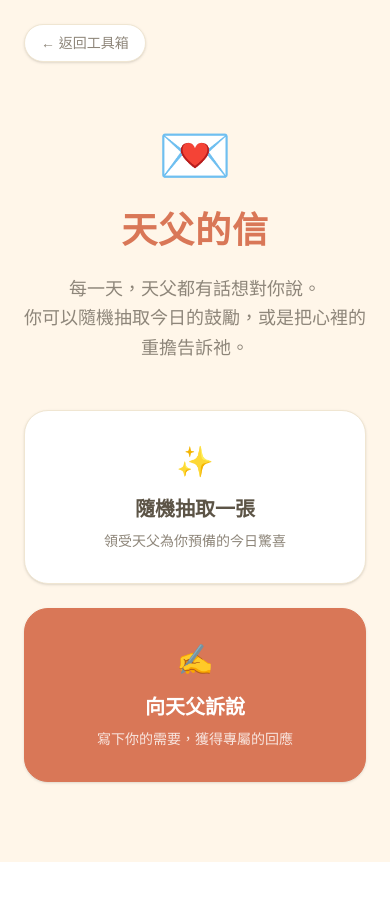
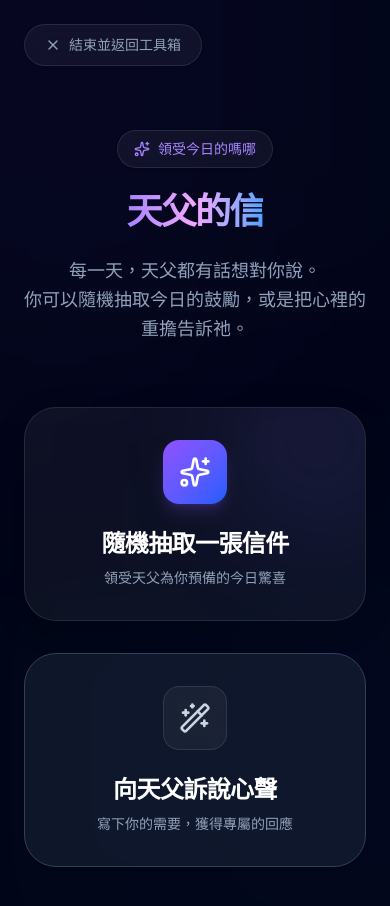
Before and after one commit to woodylin0403/guitar-chords, a Next.js app: page /letters in a window 390 px wide. Shown: the top 906 px of the page. Before the commit the page ends 862 px from the top, so only its background shows below. Built offline with nearby package versions, Linux system fonts and the light colour scheme.

Commit message:
天父的信動畫

```diff
--- a/app/letters/page.tsx
+++ b/app/letters/page.tsx
@@ -3,6 +3,7 @@ import React, { useState } from 'react';
 import Link from 'next/link';
 import Head from 'next/head';
 import { getMatchedLetter } from '@/data/letters';
+import { Sparkles, Wand2, X } from 'lucide-react';
 
 export default function HeavenlyLetters() {
   const [isModalOpen, setIsModalOpen] = useState(false);
@@ -11,16 +12,36 @@ export default function HeavenlyLetters() {
   const [letterData, setLetterData] = useState<any>(null);
   const [letterImage, setLetterImage] = useState('');
 
+  // 🌟 新增：控制抽卡動畫階段的狀態
+  const [drawStage, setDrawStage] = useState<'orb' | 'spinning' | 'reveal'>('orb');
+
   // 處理隨機抽取
   const handleRandomDraw = () => {
+    // 1. 初始化抽卡狀態
+    setDrawStage('orb');
     setModalState('loading');
     setIsModalOpen(true);
-    setTimeout(() => {
+  };
+
+  // 🌟 新增：使用者點擊光點後的動畫序列
+  const startDrawingRitual = () => {
+    if (drawStage !== 'orb') return;
+
+    // 1. 開始旋轉
+    setDrawStage('spinning');
+
+    // 2. 隨機獲取信件資料 (在背景進行)
     const result = getMatchedLetter();
     setLetterData(result.letter);
     setLetterImage(result.image);
+
+    // 3. 2.2 秒後翻卡揭曉 (對應 spinning 動畫時間)
+    setTimeout(() => {
+      setDrawStage('reveal');
+      setTimeout(() => {
         setModalState('letter');
-    }, 1500);
+      }, 300); // 縮放過渡
+    }, 2200);
   };
 
   // 處理寫下心聲
@@ -46,74 +67,144 @@ export default function HeavenlyLetters() {
   };
 
   return (
-    <main className="min-h-screen bg-[#FFF6E9] text-[#5C5446] font-sans selection:bg-[#D97757] selection:text-white">
+    <main className="min-h-screen bg-slate-950 text-slate-100 font-sans selection:bg-violet-500 selection:text-white relative overflow-hidden">
       <Head>
         <title>天父的信 | 烏鴉的嗎哪</title>
       </Head>
 
-      <nav className="p-6 md:px-12 md:py-8 max-w-6xl mx-auto flex justify-start relative z-10">
-        <Link href="/tools-hub" className="text-[#8E867A] hover:text-[#D97757] font-medium transition-colors bg-white px-4 py-2 rounded-full shadow-sm text-sm border border-[#F0E6D2]">
-          ← 返回工具箱
+      {/* 背景深邃光暈 */}
+      <div className="absolute top-[-20%] left-[-10%] w-[50%] h-[50%] bg-violet-600/15 rounded-full blur-[160px] pointer-events-none"></div>
+      <div className="absolute bottom-[0%] right-[-10%] w-[40%] h-[40%] bg-blue-600/10 rounded-full blur-[140px] pointer-events-none"></div>
+
+      {/* 現代化毛玻璃導覽列 */}
+      <nav className="p-6 md:px-12 md:py-8 max-w-6xl mx-auto flex justify-start relative z-10 sticky top-0">
+        <Link href="/tools-hub" className="text-slate-400 hover:text-white font-medium transition-all bg-white/5 backdrop-blur-md px-5 py-2.5 rounded-full shadow-sm text-sm border border-white/10 flex items-center gap-2 group">
+          <X className="w-4 h-4 group-hover:rotate-90 transition-transform" /> 結束並返回工具箱
         </Link>
       </nav>
 
       <section className="flex flex-col items-center justify-center pt-10 pb-20 px-6 max-w-4xl mx-auto text-center relative z-10">
-        <div className="text-6xl mb-6 animate-bounce">💌</div>
-        <h1 className="text-4xl md:text-5xl font-bold text-[#D97757] mb-6 tracking-wide">天父的信</h1>
-        <p className="text-lg md:text-xl text-[#8E867A] mb-12 max-w-lg leading-relaxed">
+        <div className="inline-flex items-center gap-2 px-4 py-2 rounded-full bg-white/5 border border-white/10 shadow-sm mb-6 text-sm font-medium text-violet-400 backdrop-blur-sm">
+          <Sparkles className="w-4 h-4" /> 領受今日的嗎哪
+        </div>
+        <h1 className="text-4xl md:text-6xl font-extrabold text-transparent bg-clip-text bg-gradient-to-r from-violet-400 via-fuchsia-300 to-blue-400 mb-6 tracking-tighter leading-[1.1]">
+          天父的信
+        </h1>
+        <p className="text-lg md:text-xl text-slate-400 mb-16 max-w-lg leading-relaxed font-medium">
           每一天，天父都有話想對你說。<br/>你可以隨機抽取今日的鼓勵，或是把心裡的重擔告訴祂。
         </p>
 
-        <div className="grid grid-cols-1 md:grid-cols-2 gap-6 w-full max-w-2xl">
-          <button onClick={handleRandomDraw} className="group p-8 bg-white border border-[#F0E6D2] rounded-3xl shadow-sm hover:shadow-xl transition-all hover:-translate-y-1 text-center">
-            <div className="text-3xl mb-4 group-hover:scale-110 transition-transform">✨</div>
-            <h3 className="text-xl font-bold text-[#5C5446] mb-2">隨機抽取一張</h3>
-            <p className="text-[#8E867A] text-sm">領受天父為你預備的今日驚喜</p>
+        <div className="grid grid-cols-1 md:grid-cols-2 gap-8 w-full max-w-3xl">
+          <button onClick={handleRandomDraw} className="group p-8 bg-white/5 border border-white/10 rounded-[2rem] shadow-[0_8px_30px_rgb(0,0,0,0.2)] hover:shadow-[0_20px_40px_rgb(139,92,246,0.15)] transition-all duration-500 ease-[cubic-bezier(0.23,1,0.32,1)] hover:-translate-y-2 text-center relative overflow-hidden">
+            <div className="absolute top-0 right-0 w-40 h-40 bg-gradient-to-br from-violet-500/20 to-blue-500/10 rounded-full blur-3xl -mr-10 -mt-10 transition-transform duration-700 group-hover:scale-150"></div>
+            <div className="relative z-10">
+              <div className="w-16 h-16 rounded-2xl bg-gradient-to-br from-violet-500 to-blue-600 flex items-center justify-center mb-6 shadow-lg shadow-violet-500/20 group-hover:scale-110 transition-transform duration-500 mx-auto">
+                <Sparkles className="w-8 h-8 text-white" />
+              </div>
+              <h3 className="text-2xl font-bold text-white mb-2 tracking-tight">隨機抽取一張信件</h3>
+              <p className="text-slate-400 text-sm font-medium">領受天父為你預備的今日驚喜</p>
+            </div>
           </button>
 
-          <button onClick={openInputModal} className="group p-8 bg-[#D97757] border border-[#D97757] rounded-3xl shadow-sm hover:shadow-xl transition-all hover:-translate-y-1 text-center text-white">
-            <div className="text-3xl mb-4 group-hover:scale-110 transition-transform">✍️</div>
-            <h3 className="text-xl font-bold mb-2">向天父訴說</h3>
-            <p className="text-white/80 text-sm">寫下你的需要，獲得專屬的回應</p>
+          <button onClick={openInputModal} className="group p-8 bg-slate-800/50 border border-slate-700 rounded-[2rem] shadow-sm hover:shadow-[0_20px_40px_rgb(0,0,0,0.3)] transition-all duration-500 ease-[cubic-bezier(0.23,1,0.32,1)] hover:-translate-y-2 text-center text-white relative overflow-hidden">
+             <div className="relative z-10">
+              <div className="w-16 h-16 rounded-2xl bg-white/5 backdrop-blur-sm border border-white/10 flex items-center justify-center mb-6 mx-auto group-hover:scale-110 transition-transform duration-500">
+                <Wand2 className="w-8 h-8 text-slate-300" />
+              </div>
+              <h3 className="text-2xl font-bold mb-2 tracking-tight">向天父訴說心聲</h3>
+              <p className="text-slate-400 text-sm font-medium">寫下你的需要，獲得專屬的回應</p>
+             </div>
           </button>
         </div>
       </section>
 
-      {/* Modal 視窗 */}
-      <div className={`fixed inset-0 w-full h-full bg-[#5C5446]/60 backdrop-blur-sm flex justify-center items-center z-[1000] transition-opacity duration-400 ease-in-out ${isModalOpen ? 'opacity-100 pointer-events-auto' : 'opacity-0 pointer-events-none'}`} onClick={(e) => { if (e.target === e.currentTarget) closeModal(); }}>
-        <div className={`bg-white w-[90%] max-w-[500px] rounded-2xl p-8 md:p-10 shadow-2xl relative transition-transform duration-400 ease-in-out max-h-[90vh] overflow-y-auto ${isModalOpen ? 'translate-y-0' : 'translate-y-5'}`}>
-          <button onClick={closeModal} className="absolute top-5 right-5 text-2xl text-[#8E867A] hover:text-[#5C5446] transition-colors">&times;</button>
+      {/* 🌟 Modal 視窗 (包含抽卡與內容顯示) */}
+      <div className={`fixed inset-0 w-full h-full ${modalState === 'loading' ? 'bg-black' : 'bg-slate-950/80backdrop-blur-xl'} flex justify-center items-center z-[1000] transition-all duration-500 ease-in-out ${isModalOpen ? 'opacity-100 pointer-events-auto' : 'opacity-0 pointer-events-none'}`} onClick={(e) => { if (e.target === e.currentTarget) closeModal(); }}>
+
+        {/* 🌟 動畫 Keyframes - 請把這段 CSS 貼到 globals.css 或放在 style tag 裡 */}
+        <style jsx global>{`
+          @keyframes orb-float {
+            0%, 100% { transform: translateY(0) scale(1); opacity: 0.8; }
+            50% { transform: translateY(-10px) scale(1.05); opacity: 1; }
+          }
+          @keyframes orb-spinning {
+            0% { transform: rotate(0deg) scale(1); filter: blur(0px); }
+            50% { transform: rotate(720deg) scale(1.5); filter: blur(2px); }
+            100% { transform: rotate(1440deg) scale(0); filter: blur(10px); }
+          }
+          @keyframes card-reveal {
+            0% { transform: scale(0) rotateY(90deg); opacity: 0; filter: blur(10px); }
+            100% { transform: scale(1) rotateY(0deg); opacity: 1; filter: blur(0px); }
+          }
+          .animate-orb-float { animation: orb-float 3s ease-in-out infinite; }
+          .animate-orb-spinning { animation: orb-spinning 2.2s cubic-bezier(0.23, 1, 0.32, 1) forwards; }
+          .animate-card-reveal { animation: card-reveal 0.6s cubic-bezier(0.23, 1, 0.32, 1) forwards; }
+        `}</style>
+
+        {/* Loading / 抽卡動畫階段 */}
+        {modalState === 'loading' && (
+          <div className="flex flex-col items-center justify-center relative w-full h-full text-center">
+
+            {/* 1. 光點階段 (Orb) */}
+            {drawStage === 'orb' && (
+              <div onClick={startDrawingRitual} className="cursor-pointer relative flex flex-col items-center group">
+                {/* 中心光點 */}
+                <div className="w-24 h-24 rounded-full bg-gradient-to-br from-violet-500 via-fuchsia-300 to-blue-400 blur-md shadow-[0_0_80px_rgb(139,92,246,0.6)] animate-orb-float"></div>
+                {/* 漣漪動畫 */}
+                <div className="absolute inset-0 w-24 h-24 rounded-full border-2 border-violet-400/50 scale-100 opacity-0 group-hover:scale-150 group-hover:opacity-100 transition-all duration-1000"></div>
+                <p className="mt-12 text-2xl font-bold text-transparent bg-clip-text bg-gradient-to-r from-violet-300 to-blue-200 tracking-wider">點擊光點 · 開啟嗎哪</p>
+                <p className="mt-2 text-slate-500 text-sm">請保持一顆安靜期待的心</p>
+              </div>
+            )}
+
+            {/* 2. 旋轉與擴張階段 (Spinning) */}
+            {drawStage === 'spinning' && (
+              <div className="relative w-full h-full flex items-center justify-center">
+                {/* 核心旋轉體 */}
+                <div className="w-32 h-32 rounded-full bg-white blur-xl shadow-[0_0_120px_white] animate-orb-spinning"></div>
+                {/* 環繞卡片光影 (簡化版) */}
+                <div className="absolute inset-0 flex items-center justify-center">
+                   {[...Array(5)].map((_, i) => (
+                    <div key={i} className="absolute w-40 h-60 bg-white/5 border border-white/20 rounded-xl" style={{ animation: `orb-spinning 2.2s cubic-bezier(0.23, 1, 0.32, 1) forwards`, animationDelay: `${i*0.1}s`, transformOrigin: 'center center' }}></div>
+                   ))}
+                </div>
+              </div>
+            )}
+          </div>
+        )}
+
+        {/* 實際內容 Modal (認識/信件內容) */}
+        {(modalState === 'input' || modalState === 'letter') && (
+          <div className={`bg-slate-900 w-[90%] max-w-[500px] rounded-[2rem] p-8 md:p-10 shadow-[0_20px_50px_rgb(0,0,0,0.3)] border border-slate-800 relative transition-all duration-400 ease-in-out max-h-[90vh] overflow-y-auto ${isModalOpen ? 'translate-y-0 opacity-100' : 'translate-y-5 opacity-0'} ${drawStage === 'reveal' ? 'animate-card-reveal' : ''}`}>
+
+            <button onClick={closeModal} className="absolute top-5 right-5 text-2xl text-slate-500 hover:text-white transition-colors">&times;</button>
 
             {modalState === 'input' && (
               <div>
-              <h3 className="text-2xl font-bold mb-3 text-[#D97757]">親愛的天父...</h3>
-              <p className="text-[#8E867A] mb-6 text-sm">寫下你目前的困難、期待或感恩，這份心聲只有你跟天父知道。</p>
-              <textarea value={prayerText} onChange={(e) => setPrayerText(e.target.value)} placeholder="我想對祢說..." className="w-full h-[150px] p-4 border border-[#E0E0E0] focus:border-[#D97757] rounded-xl resize-none text-[#5C5446] bg-[#F9F9F9] focus:bg-white transition-colors mb-6 outline-none"/>
-              <button onClick={handleSubmit} disabled={!prayerText.trim()} className="w-full py-3 bg-[#D97757] hover:bg-[#C66242] disabled:bg-[#E0E0E0] text-white rounded-full text-lg tracking-wider transition-all">
-                送出心聲
+                <h3 className="text-2xl font-bold mb-3 text-white tracking-tight">親愛的天父...</h3>
+                <p className="text-slate-400 mb-8 text-sm font-medium leading-relaxed">寫下你目前的困難、期待或感恩，這份心聲只有你跟天父知道。</p>
+                <textarea value={prayerText} onChange={(e) => setPrayerText(e.target.value)} placeholder="我想對祢說..." className="w-full h-[150px] p-4 border border-slate-700 focus:border-violet-500 rounded-xl resize-none text-white bg-slate-800/60 focus:bg-slate-800 transition-colors mb-6 outline-none font-medium"/>
+                <button onClick={handleSubmit} disabled={!prayerText.trim()} className="w-full py-3 bg-gradient-to-r from-violet-600 to-blue-500 hover:from-violet-500 hover:to-blue-400 disabled:from-slate-600 disabled:to-slate-700 text-white rounded-full text-lg tracking-wider transition-all shadow-lg shadow-violet-600/20">
+                  送出我的心聲
                 </button>
-            </div>
-          )}
-
-          {modalState === 'loading' && (
-            <div className="text-center py-10">
-              <div className="w-10 h-10 border-4 border-[#D97757]/30 border-t-[#D97757] rounded-full mx-auto mb-5 animate-spin"></div>
-              <p className="text-[#5C5446] text-lg">正在為你尋找天父的回信...</p>
               </div>
             )}
 
             {modalState === 'letter' && letterData && (
               <div className="text-left">
-              <img src={letterImage} alt="溫暖插畫" className="w-full h-[180px] object-cover rounded-xl mb-6 shadow-sm" style={{ filter: 'contrast(0.85) saturate(1.2)' }} />
-              <h3 className="text-2xl font-bold text-[#D97757] mb-4">💌 來自天父的信</h3>
-              <div className="text-lg mb-6 leading-loose whitespace-pre-wrap text-[#5C5446]">{letterData.text}</div>
-              <div className="bg-[#FFF6E9] p-4 border-l-4 border-[#D97757] rounded-r-md">
-                <p className="font-medium mb-2 text-[#5C5446]">{letterData.verse}</p>
-                <p className="text-sm text-[#8E867A] text-right italic m-0">{letterData.ref}</p>
+                <img src={letterImage} alt="溫暖插畫" className="w-full h-[200px] object-cover rounded-2xl mb-6 shadow-sm border border-slate-700" style={{ filter: 'contrast(0.9) saturate(1.2) brightness(0.9)' }} />
+                <h3 className="text-2xl font-bold text-violet-400 mb-5 tracking-tight flex items-center gap-3">
+                   <Link href="/letters" className="text-transparent bg-clip-text bg-gradient-to-r from-violet-300 to-blue-200">💌 來自天父的信</Link>
+                </h3>
+                <div className="text-lg mb-8 leading-loose whitespace-pre-wrap text-slate-100 font-medium">{letterData.text}</div>
+                <div className="bg-slate-800/80 p-5 border-l-4 border-violet-500 rounded-r-xl shadow-inner">
+                  <p className="font-semibold mb-2 text-slate-50">{letterData.verse}</p>
+                  <p className="text-sm text-slate-400 text-right italic m-0">{letterData.ref}</p>
                 </div>
               </div>
             )}
           </div>
+        )}
       </div>
     </main>
   );
```
Lines whose indentation alone changed are shown as unchanged.
